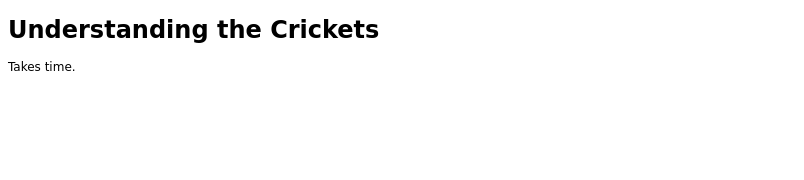
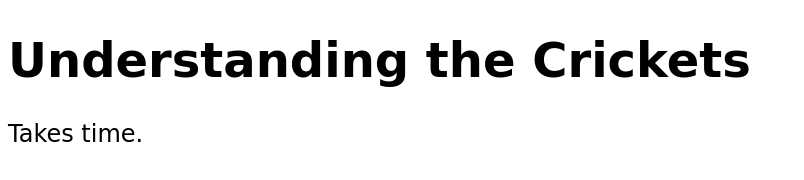
Before and after one commit to dberkit/dberkit.github.io, a plain HTML site: page index.html in a window 1280 px wide. Shown: the whole page, without its empty margins (0-804 px from the left). Drawn offline with Linux system fonts and the light colour scheme; a web font is replaced by a local one.

Commit message:
Update index.html

```diff
--- a/index.html
+++ b/index.html
@@ -4,8 +4,8 @@
 <link href='http://fonts.googleapis.com/css?family=Montez' rel='stylesheet' type='text/css'>
 <style>
 body {font-family: 'Montez', cursive;}
-h1 {font-size: 24px;}
-p {font-size: 12px;}
+h1 {font-size: 48px;}
+p {font-size: 24px;}
 </style>
 </head>
 <body>
```
